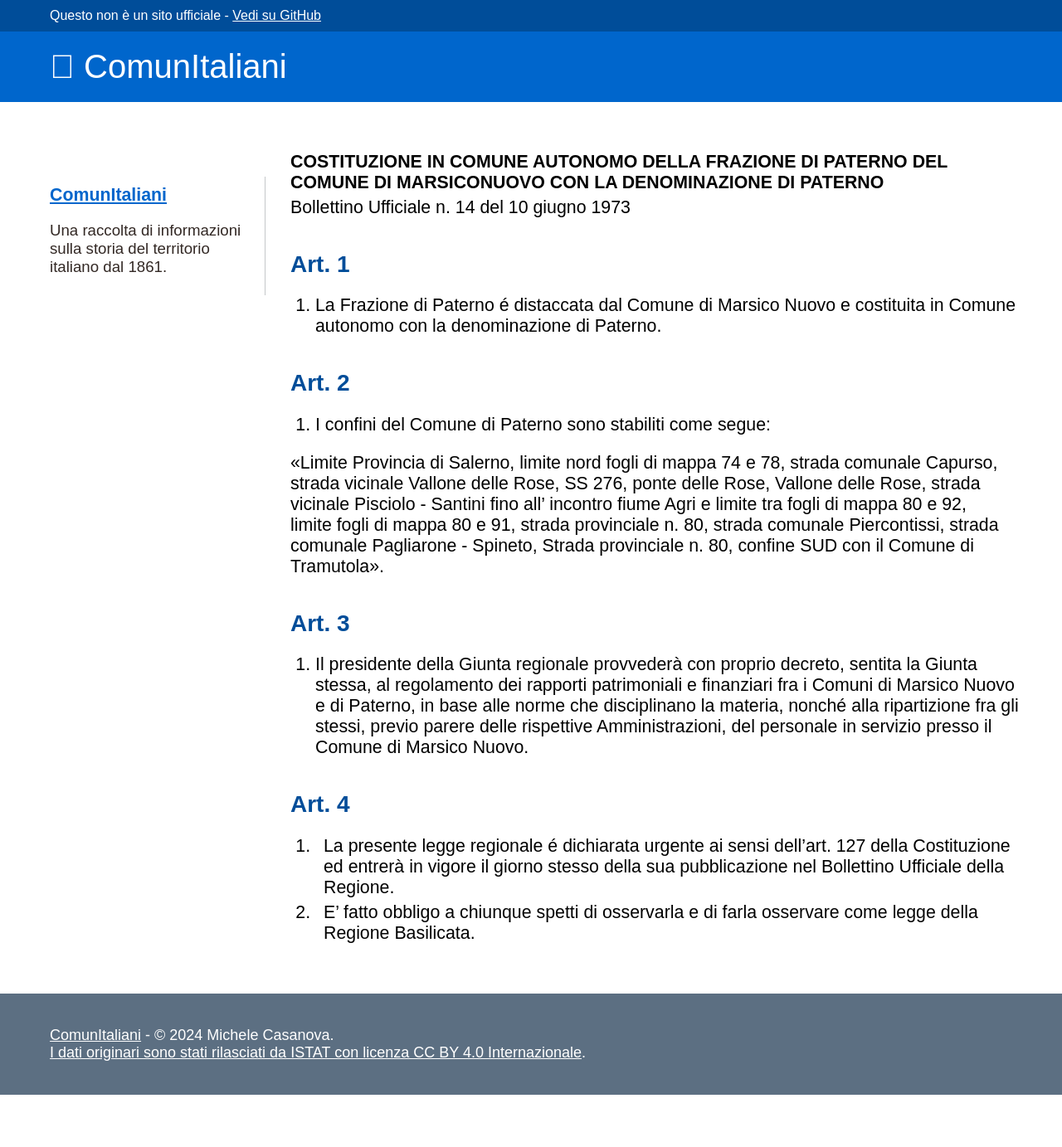
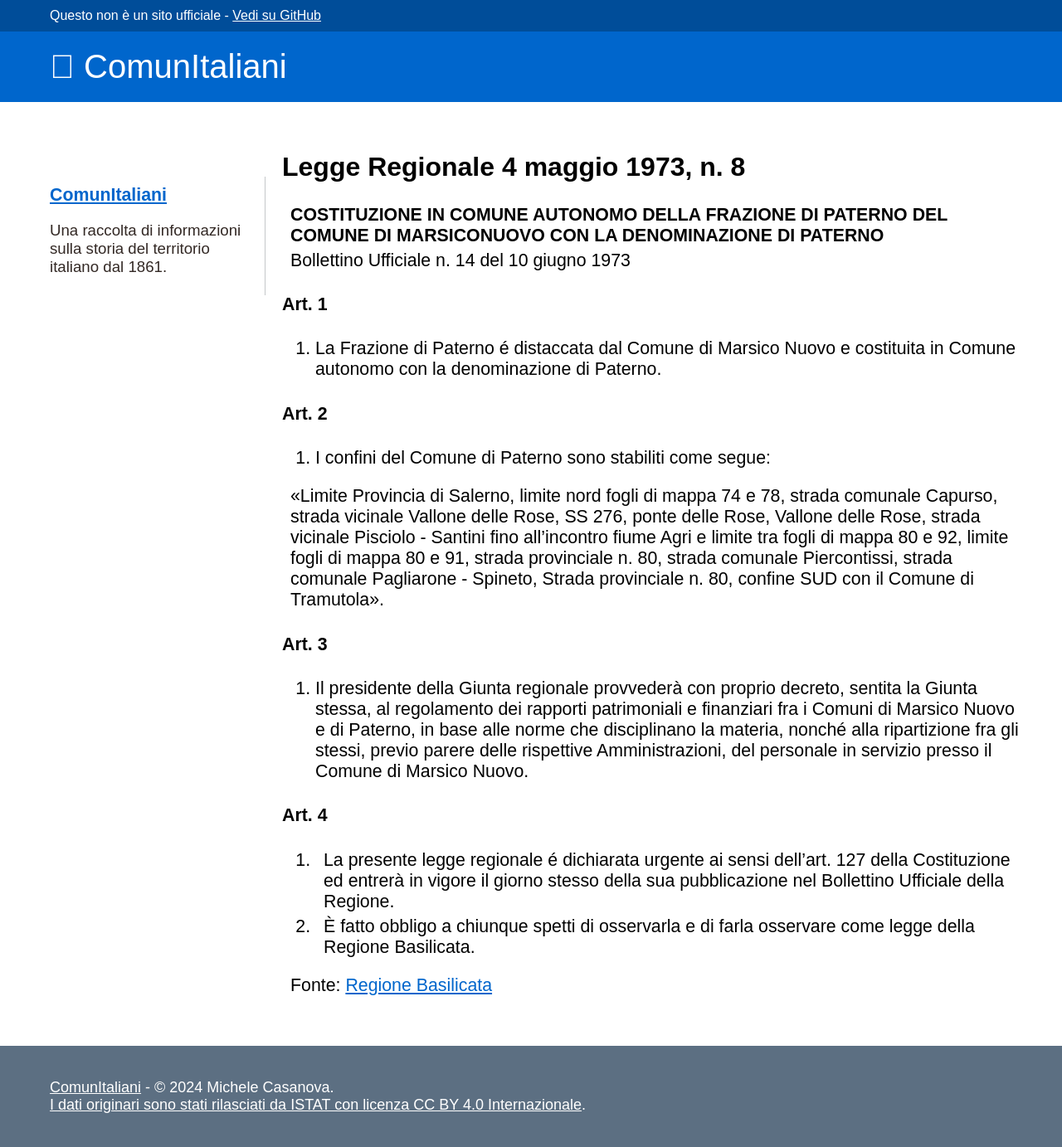
Before and after one commit to m-casanova/ci, a Jekyll site: the page built from testi/139.md, in a window 1280 px wide. Shown: the whole page at 83% size. Built offline with Jekyll 4.4.1, drawn with Linux system fonts in a browser that asks for light colours; some web fonts are replaced; before the commit the page ends 1320 px from its top, so only the background shows below that.

Commit message:
Update 139.md

```diff
--- a/testi/139.md
+++ b/testi/139.md
@@ -9,22 +9,22 @@ __COSTITUZIONE IN COMUNE AUTONOMO DELLA FRAZIONE DI PATERNO DEL COMUNE DI MARSIC
 
 Bollettino Ufficiale n. 14 del 10 giugno 1973
 
-### Art. 1
+#### Art. 1
 
 1. La Frazione di Paterno é distaccata dal Comune di Marsico Nuovo e costituita in Comune autonomo con la denominazione di Paterno.
 
-### Art. 2
+#### Art. 2
 
 1. I confini del Comune di Paterno sono stabiliti come segue:
 
-«Limite Provincia di Salerno, limite nord fogli di mappa 74 e 78, strada comunale Capurso, strada vicinale Vallone delle Rose, SS 276, ponte delle Rose, Vallone delle Rose, strada vicinale Pisciolo - Santini fino all' incontro fiume Agri e limite tra fogli di mappa 80 e 92, limite fogli di mappa 80 e 91, strada provinciale n. 80, strada comunale Piercontissi, strada comunale Pagliarone - Spineto, Strada provinciale n. 80, confine SUD con il Comune di Tramutola».
+«Limite Provincia di Salerno, limite nord fogli di mappa 74 e 78, strada comunale Capurso, strada vicinale Vallone delle Rose, SS 276, ponte delle Rose, Vallone delle Rose, strada vicinale Pisciolo - Santini fino all'incontro fiume Agri e limite tra fogli di mappa 80 e 92, limite fogli di mappa 80 e 91, strada provinciale n. 80, strada comunale Piercontissi, strada comunale Pagliarone - Spineto, Strada provinciale n. 80, confine SUD con il Comune di Tramutola».
 
-### Art. 3
+#### Art. 3
 
 1. Il presidente della Giunta regionale provvederà con proprio decreto, sentita la Giunta stessa, al regolamento dei rapporti patrimoniali e finanziari fra i Comuni di Marsico Nuovo e di Paterno, in base alle norme che disciplinano la materia, nonché alla ripartizione fra gli stessi, previo parere delle rispettive Amministrazioni, del personale in servizio presso il Comune di Marsico Nuovo.
 
-### Art. 4
+#### Art. 4
 
 1. La presente legge regionale é dichiarata urgente ai sensi dell'art. 127 della Costituzione ed entrerà in vigore il giorno stesso della sua pubblicazione nel Bollettino Ufficiale della Regione.
 
-2. E' fatto obbligo a chiunque spetti di osservarla e di farla osservare come legge della Regione Basilicata.
+2. È fatto obbligo a chiunque spetti di osservarla e di farla osservare come legge della Regione Basilicata.
```
Also changed, not shown: other parts of testi/139.md (+1 -1 lines).
